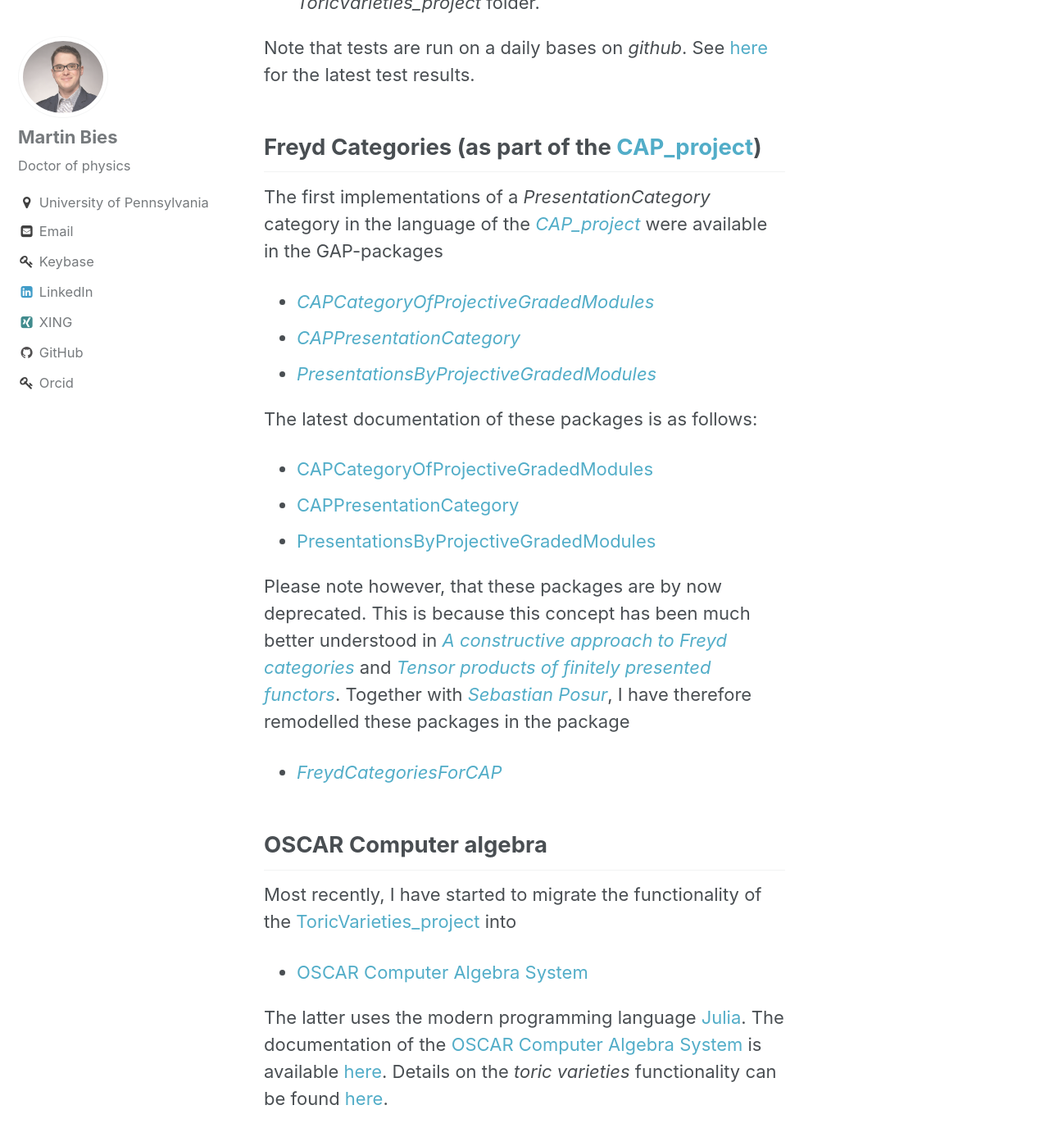
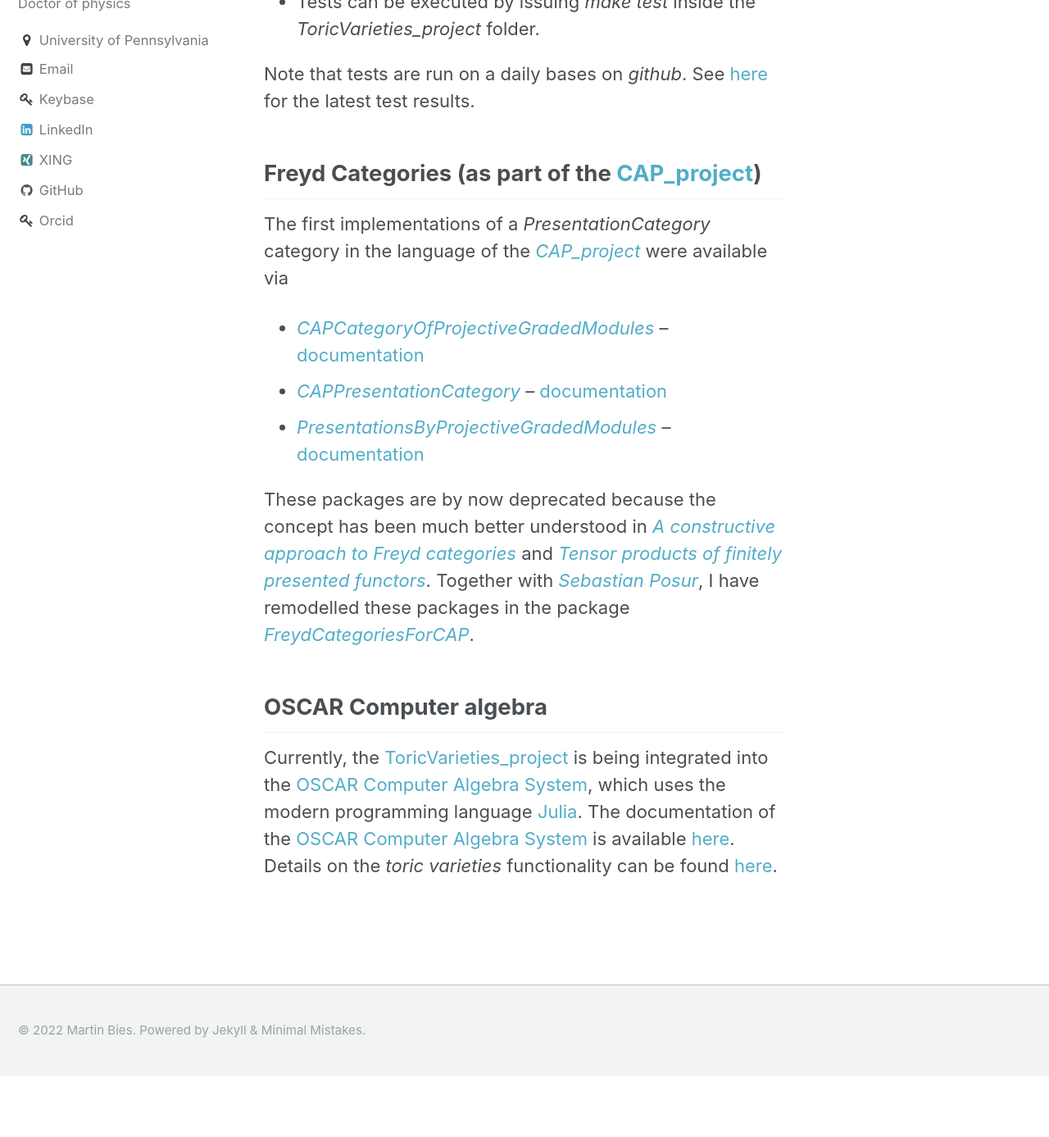
Before and after one commit to MartinBies/MartinBies.github.io, a Jekyll site: the page built from _pages/software.md, in a window 1280 px wide and 1400 px high, scrolled down 5344 px. Shown: the top 1387 px of the window at 82% size. Built offline with Jekyll 4.4.1, drawn with Linux system fonts in a browser that asks for light colours; after the commit the page ends 6656 px from its top, so only the background shows below that; some of the changed text lies outside the part shown.

Commit message:
Restructure content of the software_page

```diff
--- a/_pages/software.md
+++ b/_pages/software.md
@@ -15,7 +15,7 @@ I work on open-source software on [github](https://github.com/), have added abou
 
 ### Content
 
-#### General functionality for Toric Varieties
+#### Toric Varieties
 
 Together with [*Sebastian Gutsche*](https://sebasguts.github.io/), I have developed the package
 
@@ -30,7 +30,7 @@ This package provides an interface to the software [*Topcom*](https://www.wm.uni
 * [*NConvex*](https://github.com/homalg-project/NConvex)
 
 
-#### Cohomologies of coherent sheaves
+#### Coherent sheaves
 
 For toric varieties, the category of coherent sheaves can be modelled by the category of finitely-presented graded S-modules (S being the Cox ring of the toric variety of interest) (c.f. [*Gabriel morphisms and the computability of Serre quotients with applications to coherent sheaves*](https://arxiv.org/abs/1409.2028)). The latter is a special instance of a Freyd category which is implemented in
 
@@ -61,7 +61,7 @@ Finally, all of these enter the central package
 It provides implementations of various algorithms to compute sheaf cohomologies. Among others, the algorithm described in the appendix of [*cohomologies of coherent sheaves and massless spectra in F-theory*](https://archiv.ub.uni-heidelberg.de/volltextserver/24045/) is implemented there.
 
 
-#### Study of F-theory vacua
+#### F-theory vacua
 
 * [*H0Approximator*](https://github.com/homalg-project/SheafCohomologyOnToricVarieties/tree/master/H0Approximator)
 
@@ -107,32 +112,19 @@ Note that tests are run on a daily bases on *github*. See [here](https://github.
 
 
 
-
 ## Freyd Categories (as part of the [CAP_project](https://github.com/homalg-project/CAP_project))
 
-The first implementations of a *PresentationCategory* category in the language of the [*CAP_project*](https://homalg-project.github.io/CAP_project/) were available in the GAP-packages
+The first implementations of a *PresentationCategory* category in the language of the [*CAP_project*](https://homalg-project.github.io/CAP_project/) were available via
 
-* [*CAPCategoryOfProjectiveGradedModules*](https://github.com/HereAround/CAPCategoryOfProjectiveGradedModules)
-* [*CAPPresentationCategory*](https://github.com/HereAround/CAPPresentationCategory)
-* [*PresentationsByProjectiveGradedModules*](https://github.com/HereAround/PresentationsByProjectiveGradedModules)
+* [*CAPCategoryOfProjectiveGradedModules*](https://github.com/HereAround/CAPCategoryOfProjectiveGradedModules) -- [documentation](/CAPCategoryOfProjectiveGradedModules.pdf)
+* [*CAPPresentationCategory*](https://github.com/HereAround/CAPPresentationCategory) -- [documentation](/CAPPresentationCategory.pdf)
+* [*PresentationsByProjectiveGradedModules*](https://github.com/HereAround/PresentationsByProjectiveGradedModules) -- [documentation](/PresentationsByProjectiveGradedModules.pdf)
 
-The latest documentation of these packages is as follows:
-
-* [CAPCategoryOfProjectiveGradedModules](/CAPCategoryOfProjectiveGradedModules.pdf)
-* [CAPPresentationCategory](/CAPPresentationCategory.pdf)
-* [PresentationsByProjectiveGradedModules](/PresentationsByProjectiveGradedModules.pdf)
-
-Please note however, that these packages are by now deprecated. This is because this concept has been much better understood in [*A constructive approach to Freyd categories*](https://arxiv.org/abs/1712.03492) and [*Tensor products of finitely presented functors*](https://www.worldscientific.com/doi/abs/10.1142/S0219498822501869). Together with [*Sebastian Posur*](https://sebastianpos.github.io/), I have therefore remodelled these packages in the package
-
-* [*FreydCategoriesForCAP*](https://github.com/homalg-project/CAP_project/tree/master/FreydCategoriesForCAP)
+These packages are by now deprecated because the concept has been much better understood in [*A constructive approach to Freyd categories*](https://arxiv.org/abs/1712.03492) and [*Tensor products of finitely presented functors*](https://www.worldscientific.com/doi/abs/10.1142/S0219498822501869). Together with [*Sebastian Posur*](https://sebastianpos.github.io/), I have remodelled these packages in the package [*FreydCategoriesForCAP*](https://github.com/homalg-project/CAP_project/tree/master/FreydCategoriesForCAP).
 
 
 
 
 ## OSCAR Computer algebra
 
-Most recently, I have started to migrate the functionality of the [ToricVarieties_project](https://github.com/homalg-project/ToricVarieties_project) into
-
-* [OSCAR Computer Algebra System](https://github.com/oscar-system/Oscar.jl)
-
-The latter uses the modern programming language [Julia](https://julialang.org/). The documentation of the [OSCAR Computer Algebra System](https://github.com/oscar-system/Oscar.jl) is available [here](https://oscar-system.github.io/Oscar.jl/dev/). Details on the *toric varieties* functionality can be found [here](https://oscar-system.github.io/Oscar.jl/dev/ToricVarieties/NormalToricVarieties/).
+Currently, the [ToricVarieties_project](https://github.com/homalg-project/ToricVarieties_project) is being integrated into the [OSCAR Computer Algebra System](https://github.com/oscar-system/Oscar.jl), which uses the modern programming language [Julia](https://julialang.org/). The documentation of the [OSCAR Computer Algebra System](https://github.com/oscar-system/Oscar.jl) is available [here](https://oscar-system.github.io/Oscar.jl/dev/). Details on the *toric varieties* functionality can be found [here](https://oscar-system.github.io/Oscar.jl/dev/ToricVarieties/NormalToricVarieties/).
```
Also changed, not shown: other parts of _pages/software.md (+6 -1 lines).
